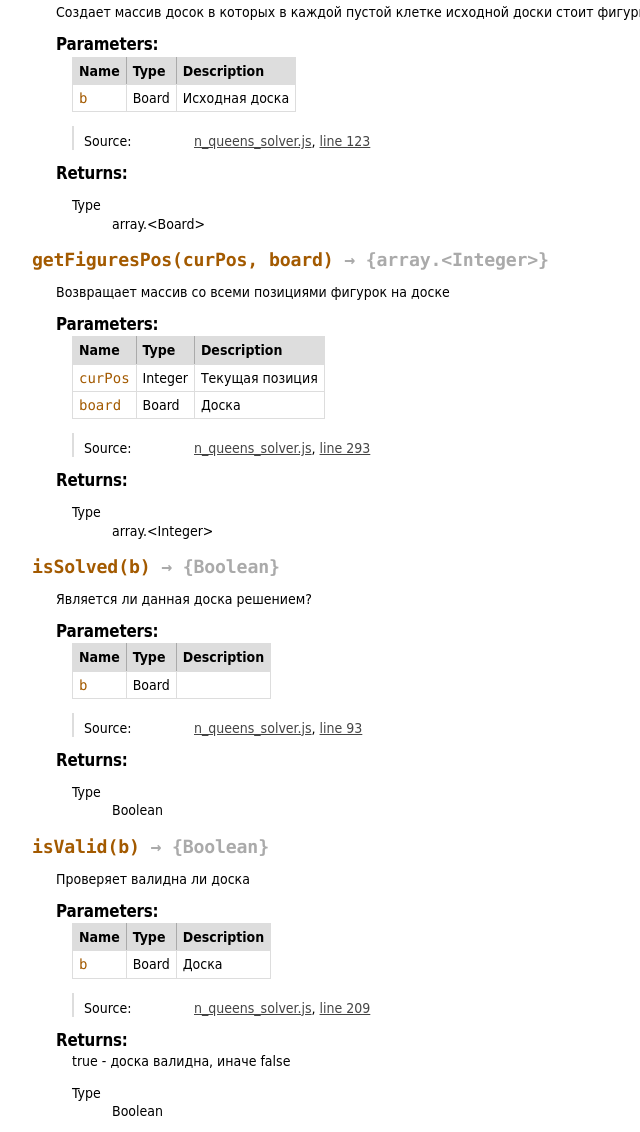
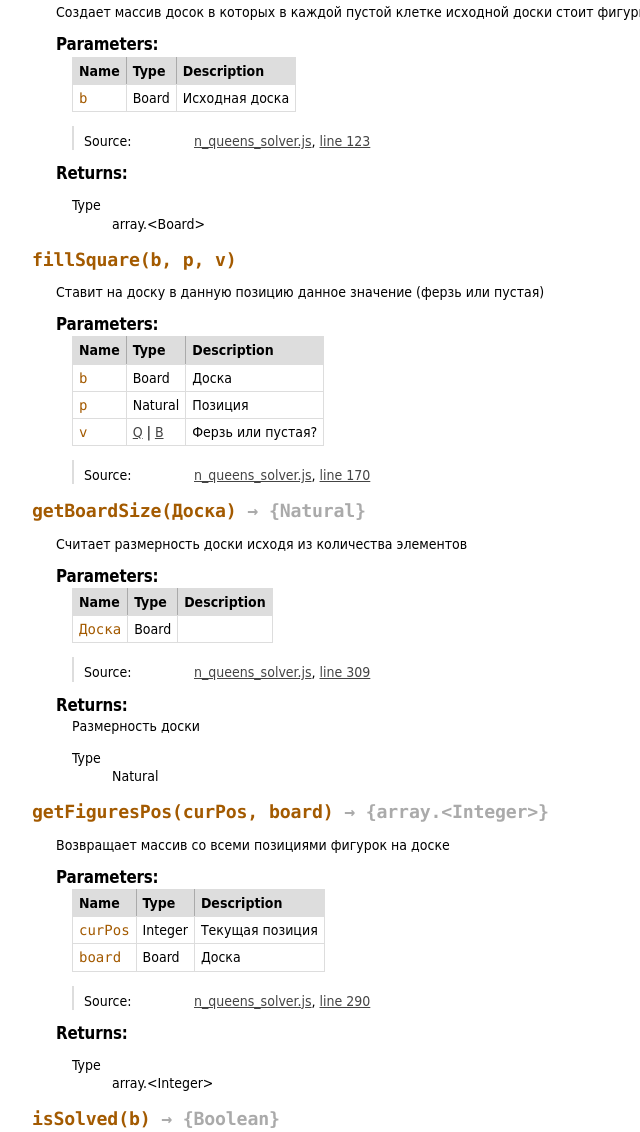
Before and after one commit to forallx/n-queens-problem-solver, a plain HTML site: page doc/global.html in a window 1280 px wide. Shown: the part 1493-2625 px from the top of the page, without its empty margins (0-640 px from the left). Drawn offline with Linux system fonts and the light colour scheme.

Commit message:
Рефакторинг

```diff
--- a/doc/global.html
+++ b/doc/global.html
@@ -464,7 +464,7 @@
 
     <dt class="tag-source">Source:</dt>
     <dd class="tag-source"><ul class="dummy"><li>
-        <a href="n_queens_solver.js.html">n_queens_solver.js</a>, <a href="n_queens_solver.js.html#line353">line 353</a>
+        <a href="n_queens_solver.js.html">n_queens_solver.js</a>, <a href="n_queens_solver.js.html#line351">line 351</a>
     </li></ul></dd>
 
 
@@ -785,6 +785,311 @@
 
 
 <dt>
+    <h4 class="name" id="fillSquare"><span class="type-signature"></span>fillSquare<span class="signature">(b, p, v)</span><span class="type-signature"></span></h4>
+
+
+</dt>
+<dd>
+
+
+    <div class="description">
+        Ставит на доску в данную позицию данное значение (ферзь или пустая)
+    </div>
+
+
+
+
+
+
+
+        <h5>Parameters:</h5>
+
+
+<table class="params">
+    <thead>
+	<tr>
+
+		<th>Name</th>
+
+
+		<th>Type</th>
+
+
+
+
+
+		<th class="last">Description</th>
+	</tr>
+	</thead>
+
+	<tbody>
+
+
+        <tr>
+
+                <td class="name"><code>b</code></td>
+
+
+            <td class="type">
+
+
+<span class="param-type">Board</span>
+
+
+
+            </td>
+
+
+
+
+
+            <td class="description last">Доска</td>
+        </tr>
+
+
+
+        <tr>
+
+                <td class="name"><code>p</code></td>
+
+
+            <td class="type">
+
+
+<span class="param-type">Natural</span>
+
+
+
+            </td>
+
+
+
+
+
+            <td class="description last">Позиция</td>
+        </tr>
+
+
+
+        <tr>
+
+                <td class="name"><code>v</code></td>
+
+
+            <td class="type">
+
+
+<span class="param-type"><a href="global.html#Q">Q</a></span>
+|
+
+<span class="param-type"><a href="global.html#B">B</a></span>
+
+
+
+            </td>
+
+
+
+
+
+            <td class="description last">Ферзь или пустая?</td>
+        </tr>
+
+
+	</tbody>
+</table>
+
+
+
+<dl class="details">
+
+
+
+
+
+
+
+
+
+
+
+
+
+
+
+
+
+
+
+    <dt class="tag-source">Source:</dt>
+    <dd class="tag-source"><ul class="dummy"><li>
+        <a href="n_queens_solver.js.html">n_queens_solver.js</a>, <a href="n_queens_solver.js.html#line170">line 170</a>
+    </li></ul></dd>
+
+
+
+
+
+
+
+</dl>
+
+
+
+
+
+
+
+
+
+
+
+
+
+</dd>
+
+
+
+<dt>
+    <h4 class="name" id="getBoardSize"><span class="type-signature"></span>getBoardSize<span class="signature">(Доска)</span><span class="type-signature"> &rarr; {Natural}</span></h4>
+
+
+</dt>
+<dd>
+
+
+    <div class="description">
+        Считает размерность доски исходя из количества элементов
+    </div>
+
+
+
+
+
+
+
+        <h5>Parameters:</h5>
+
+
+<table class="params">
+    <thead>
+	<tr>
+
+		<th>Name</th>
+
+
+		<th>Type</th>
+
+
+
+
+
+		<th class="last">Description</th>
+	</tr>
+	</thead>
+
+	<tbody>
+
+
+        <tr>
+
+                <td class="name"><code>Доска</code></td>
+
+
+            <td class="type">
+
+
+<span class="param-type">Board</span>
+
+
+
+            </td>
+
+
+
+
+
+            <td class="description last"></td>
+        </tr>
+
+
+	</tbody>
+</table>
+
+
+
+<dl class="details">
+
+
+
+
+
+
+
+
+
+
+
+
+
+
+
+
+
+
+
+    <dt class="tag-source">Source:</dt>
+    <dd class="tag-source"><ul class="dummy"><li>
+        <a href="n_queens_solver.js.html">n_queens_solver.js</a>, <a href="n_queens_solver.js.html#line309">line 309</a>
+    </li></ul></dd>
+
+
+
+
+
+
+
+</dl>
+
+
+
+
+
+
+
+
+
+
+
+    <h5>Returns:</h5>
+
+
+<div class="param-desc">
+    Размерность доски
+</div>
+
+
+
+<dl>
+	<dt>
+		Type
+	</dt>
+	<dd>
+
+<span class="param-type">Natural</span>
+
+
+	</dd>
+</dl>
+
+
+
+
+</dd>
+
+
+
+<dt>
     <h4 class="name" id="getFiguresPos"><span class="type-signature"></span>getFiguresPos<span class="signature">(curPos, board)</span><span class="type-signature"> &rarr; {array.&lt;Integer>}</span></h4>
 
 
@@ -897,7 +1202,7 @@
 
     <dt class="tag-source">Source:</dt>
     <dd class="tag-source"><ul class="dummy"><li>
-        <a href="n_queens_solver.js.html">n_queens_solver.js</a>, <a href="n_queens_solver.js.html#line293">line 293</a>
+        <a href="n_queens_solver.js.html">n_queens_solver.js</a>, <a href="n_queens_solver.js.html#line290">line 290</a>
     </li></ul></dd>
 
 
@@ -1167,7 +1472,7 @@
 
     <dt class="tag-source">Source:</dt>
     <dd class="tag-source"><ul class="dummy"><li>
-        <a href="n_queens_solver.js.html">n_queens_solver.js</a>, <a href="n_queens_solver.js.html#line209">line 209</a>
+        <a href="n_queens_solver.js.html">n_queens_solver.js</a>, <a href="n_queens_solver.js.html#line207">line 207</a>
     </li></ul></dd>
 
 
@@ -1307,7 +1612,7 @@
 
     <dt class="tag-source">Source:</dt>
     <dd class="tag-source"><ul class="dummy"><li>
-        <a href="n_queens_solver.js.html">n_queens_solver.js</a>, <a href="n_queens_solver.js.html#line187">line 187</a>
+        <a href="n_queens_solver.js.html">n_queens_solver.js</a>, <a href="n_queens_solver.js.html#line185">line 185</a>
     </li></ul></dd>
 
 
@@ -1601,7 +1906,7 @@
 
     <dt class="tag-source">Source:</dt>
     <dd class="tag-source"><ul class="dummy"><li>
-        <a href="n_queens_solver.js.html">n_queens_solver.js</a>, <a href="n_queens_solver.js.html#line339">line 339</a>
+        <a href="n_queens_solver.js.html">n_queens_solver.js</a>, <a href="n_queens_solver.js.html#line337">line 337</a>
     </li></ul></dd>
 
 
@@ -1763,7 +2068,7 @@
 
     <dt class="tag-source">Source:</dt>
     <dd class="tag-source"><ul class="dummy"><li>
-        <a href="n_queens_solver.js.html">n_queens_solver.js</a>, <a href="n_queens_solver.js.html#line325">line 325</a>
+        <a href="n_queens_solver.js.html">n_queens_solver.js</a>, <a href="n_queens_solver.js.html#line323">line 323</a>
     </li></ul></dd>
 
 
@@ -1968,13 +2273,13 @@
 </div>
 
 <nav>
-    <h2><a href="index.html">Index</a></h2><h3>Global</h3><ul><li><a href="global.html#B">B</a></li><li><a href="global.html#benchmark">benchmark</a></li><li><a href="global.html#createEmptyBoard">createEmptyBoard</a></li><li><a href="global.html#fillBlanks">fillBlanks</a></li><li><a href="global.html#getFiguresPos">getFiguresPos</a></li><li><a href="global.html#isSolved">isSolved</a></li><li><a href="global.html#isValid">isValid</a></li><li><a href="global.html#keepOnlyValid">keepOnlyValid</a></li><li><a href="global.html#n4emptBrd">n4emptBrd</a></li><li><a href="global.html#n4solBrd">n4solBrd</a></li><li><a href="global.html#nextBoards">nextBoards</a></li><li><a href="global.html#posToCol">posToCol</a></li><li><a href="global.html#posToRow">posToRow</a></li><li><a href="global.html#Q">Q</a></li><li><a href="global.html#solve">solve</a></li></ul>
+    <h2><a href="index.html">Index</a></h2><h3>Global</h3><ul><li><a href="global.html#B">B</a></li><li><a href="global.html#benchmark">benchmark</a></li><li><a href="global.html#createEmptyBoard">createEmptyBoard</a></li><li><a href="global.html#fillBlanks">fillBlanks</a></li><li><a href="global.html#fillSquare">fillSquare</a></li><li><a href="global.html#getBoardSize">getBoardSize</a></li><li><a href="global.html#getFiguresPos">getFiguresPos</a></li><li><a href="global.html#isSolved">isSolved</a></li><li><a href="global.html#isValid">isValid</a></li><li><a href="global.html#keepOnlyValid">keepOnlyValid</a></li><li><a href="global.html#n4emptBrd">n4emptBrd</a></li><li><a href="global.html#n4solBrd">n4solBrd</a></li><li><a href="global.html#nextBoards">nextBoards</a></li><li><a href="global.html#posToCol">posToCol</a></li><li><a href="global.html#posToRow">posToRow</a></li><li><a href="global.html#Q">Q</a></li><li><a href="global.html#solve">solve</a></li></ul>
 </nav>
 
 <br clear="both">
 
 <footer>
-    Documentation generated by <a href="https://github.com/jsdoc3/jsdoc">JSDoc 3.3.0-alpha2</a> on Sun Dec 15 2013 14:12:29 GMT+0400 (MSK)
+    Documentation generated by <a href="https://github.com/jsdoc3/jsdoc">JSDoc 3.3.0-alpha2</a> on Sun Dec 15 2013 15:38:44 GMT+0400 (MSK)
 </footer>
 
 <script> prettyPrint(); </script>
```
Also changed, not shown: doc/index.html (+2 -2 lines), doc/n_queens_solver.js.html (+9 -11 lines), n_queens_solver.js (+7 -8 lines). Lines whose indentation alone changed are shown as unchanged.
